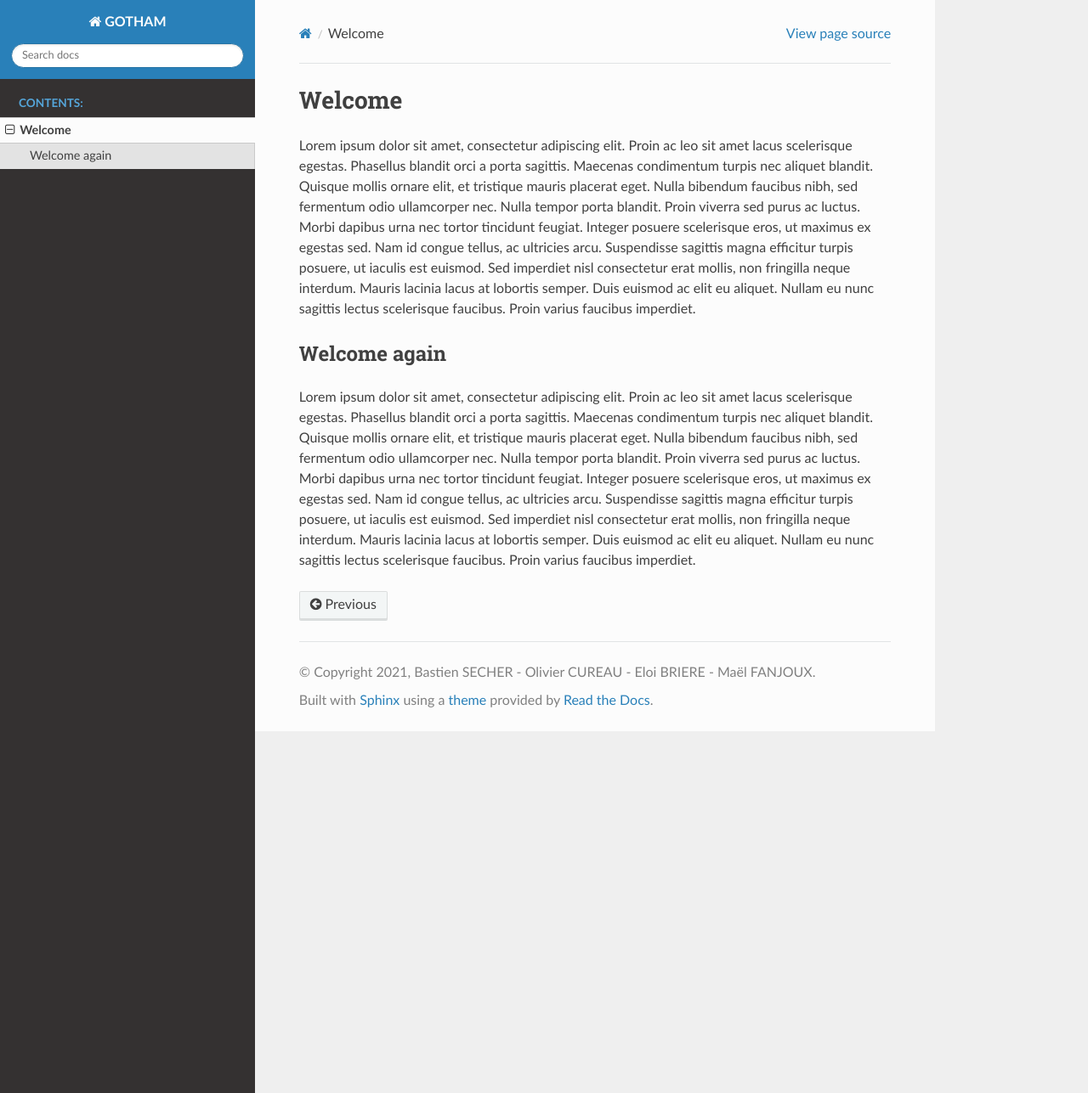
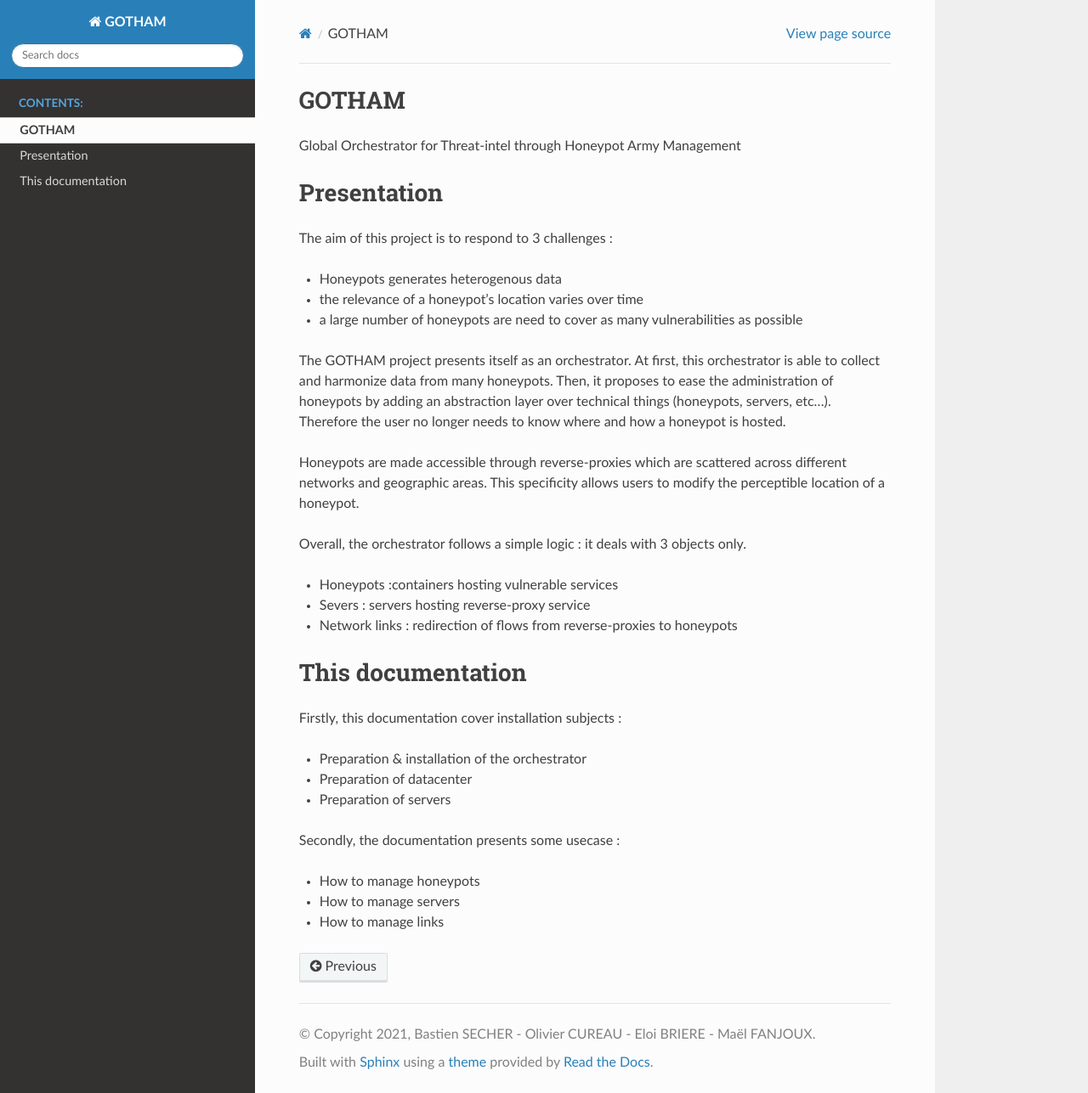
Before and after one commit to Spit22/GOTHAM, a Sphinx documentation site: the page built from Documentation/source/src/welcome.md, in a window 1280 px wide and 1287 px high. Shown: the whole window at 85% size. Built offline with Sphinx 7.4.7 and the Read the Docs theme 2.0.0, drawn with Linux system fonts in a browser that asks for light colours.

Commit message:
feat{Documentation/source/src/welcome.md}: Création de la page d'accueil

```diff
--- a/Documentation/source/src/welcome.md
+++ b/Documentation/source/src/welcome.md
@@ -1,7 +1,33 @@
-# Welcome
+# GOTHAM
+Global Orchestrator for Threat-intel through Honeypot Army Management
 
-Lorem ipsum dolor sit amet, consectetur adipiscing elit. Proin ac leo sit amet lacus scelerisque egestas. Phasellus blandit orci a porta sagittis. Maecenas condimentum turpis nec aliquet blandit. Quisque mollis ornare elit, et tristique mauris placerat eget. Nulla bibendum faucibus nibh, sed fermentum odio ullamcorper nec. Nulla tempor porta blandit. Proin viverra sed purus ac luctus. Morbi dapibus urna nec tortor tincidunt feugiat. Integer posuere scelerisque eros, ut maximus ex egestas sed. Nam id congue tellus, ac ultricies arcu. Suspendisse sagittis magna efficitur turpis posuere, ut iaculis est euismod. Sed imperdiet nisl consectetur erat mollis, non fringilla neque interdum. Mauris lacinia lacus at lobortis semper. Duis euismod ac elit eu aliquet. Nullam eu nunc sagittis lectus scelerisque faucibus. Proin varius faucibus imperdiet.
+# Presentation
 
-## Welcome again
+The aim of this project is to respond to 3 challenges :
 
-Lorem ipsum dolor sit amet, consectetur adipiscing elit. Proin ac leo sit amet lacus scelerisque egestas. Phasellus blandit orci a porta sagittis. Maecenas condimentum turpis nec aliquet blandit. Quisque mollis ornare elit, et tristique mauris placerat eget. Nulla bibendum faucibus nibh, sed fermentum odio ullamcorper nec. Nulla tempor porta blandit. Proin viverra sed purus ac luctus. Morbi dapibus urna nec tortor tincidunt feugiat. Integer posuere scelerisque eros, ut maximus ex egestas sed. Nam id congue tellus, ac ultricies arcu. Suspendisse sagittis magna efficitur turpis posuere, ut iaculis est euismod. Sed imperdiet nisl consectetur erat mollis, non fringilla neque interdum. Mauris lacinia lacus at lobortis semper. Duis euismod ac elit eu aliquet. Nullam eu nunc sagittis lectus scelerisque faucibus. Proin varius faucibus imperdiet.
+* Honeypots generates heterogenous data
+* the relevance of a honeypot's location varies over time
+* a large number of honeypots are need to cover as many vulnerabilities as possible
+
+The GOTHAM project presents itself as an orchestrator. At first, this orchestrator is able to collect and harmonize data from many honeypots. Then, it proposes to ease the administration of honeypots by adding an abstraction layer over technical things (honeypots, servers, etc...). Therefore the user no longer needs to know where and how a honeypot is hosted.
+
+Honeypots are made accessible through reverse-proxies which are scattered across different networks and geographic areas. This specificity allows users to modify the perceptible location of a honeypot.
+
+Overall, the orchestrator follows a simple logic : it deals with 3 objects only.
+
+* Honeypots :containers hosting vulnerable services
+* Severs : servers hosting reverse-proxy service
+* Network links : redirection of flows from reverse-proxies to honeypots
+
+# This documentation
+
+Firstly, this documentation cover installation subjects :
+
+* Preparation & installation of the orchestrator
+* Preparation of datacenter
+* Preparation of servers
+
+Secondly, the documentation presents some usecase :
+* How to manage honeypots
+* How to manage servers
+* How to manage links
```
